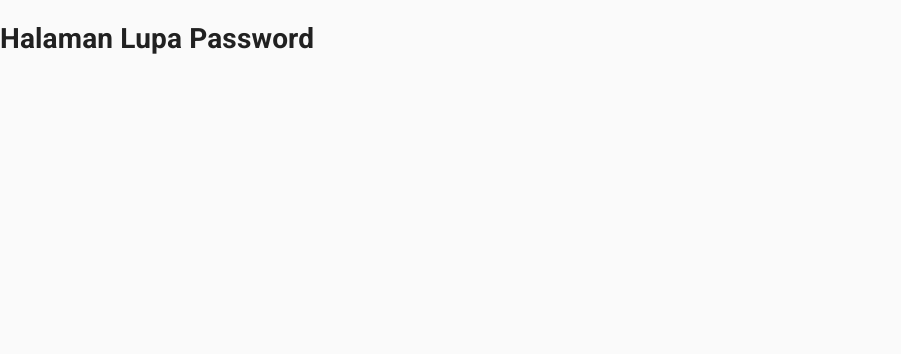
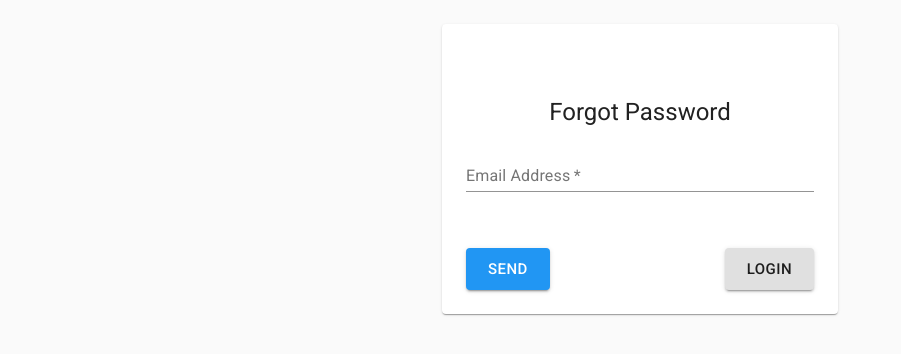
Before and after one commit to Swifter-n/aplikasi-penjualan, a React (Create React App) app: page /lupa-password in a window 1280 px wide. Shown: the top 354 px of the page, without its empty margins (0-901 px from the left). Built offline with nearby package versions, Linux system fonts and the light colour scheme; no server answers.

Commit message:
add pages forgot password and not found

```diff
--- a/package.json
+++ b/package.json
@@ -9,6 +9,7 @@
     "@testing-library/react": "^9.5.0",
     "@testing-library/user-event": "^7.2.1",
     "firebase": "^7.14.4",
+    "notistack": "^0.9.16",
     "react": "^16.13.1",
     "react-dom": "^16.13.1",
     "react-firebase-hooks": "^2.1.1",
--- a/src/App.js
+++ b/src/App.js
@@ -11,12 +11,14 @@ import FirebaseProvider from './components/FirebaseProvider';
 import CssBaseline from '@material-ui/core/CssBaseline';
 import ThemeProvider from '@material-ui/styles/ThemeProvider';
 import theme from './config/theme';
+import { SnackbarProvider } from 'notistack'
 
 function App() {
   return (
     <>
       <CssBaseline />
       <ThemeProvider theme={theme}>
+        <SnackbarProvider autoHideDuration={3000} maxSnack={3}>
           <FirebaseProvider>
             <Router>
               <Switch>
@@ -31,6 +33,7 @@ function App() {
               </Switch>
             </Router>
           </FirebaseProvider>
+        </SnackbarProvider>
       </ThemeProvider>
     </>
   );
--- a/src/pages/404/index.js
+++ b/src/pages/404/index.js
@@ -1,7 +1,18 @@
 import React from 'react';
+import { Link } from 'react-router-dom';
+import { Container, Paper, Typography } from '@material-ui/core';
+import useStyle from './style';
 
 function NotFound() {
-    return <h1>Halaman NotFound</h1>
+    const classes = useStyle();
+    return <Container maxWidth="xs">
+        <Paper className={classes.paper}>
+            <Typography>Halaman Tidak Ditemukan</Typography>
+            <Typography variant="h3">404</Typography>
+            <Typography component={Link} to='/'>Back to home</Typography>
+        </Paper>
+
+    </Container>
 }
 
 export default NotFound;
--- /dev/null
+++ b/src/pages/404/style.js
@@ -0,0 +1,11 @@
+import { makeStyles } from '@material-ui/styles';
+
+const useStyle = makeStyles(theme => ({
+    paper: {
+        marginTop: theme.spacing(6),
+        padding: theme.spacing(8),
+        textAlign: 'center'
+    }
+}));
+
+export default useStyle;
--- a/src/pages/lupa-password/index.js
+++ b/src/pages/lupa-password/index.js
@@ -1,7 +1,125 @@
-import React from 'react';
+import React, { useState } from 'react';
+import Paper from '@material-ui/core/Paper';
+import Container from '@material-ui/core/Container';
+import TextField from '@material-ui/core/TextField';
+import Button from '@material-ui/core/Button';
+import Grid from '@material-ui/core/Grid';
+import Typography from '@material-ui/core/Typography';
+import useStyle from './style';
+import { Link, Redirect } from 'react-router-dom';
+import isEmail from 'validator/lib/isEmail';
+import { useFirebase } from '../../components/FirebaseProvider';
+import AppLoading from '../../components/AppLoading';
+import { useSnackbar } from 'notistack'
 
 function LupaPassword() {
-    return <h1>Halaman Lupa Password</h1>
+    const classes = useStyle();
+    const [isSubmiting, setSubmiting] = useState(false);
+    const [form, setForm] = useState({
+        email: ''
+    });
+    const [error, setError] = useState({
+        email: ''
+    });
+    const { auth, user, loading } = useFirebase();
+    const { enqueueSnackbar } = useSnackbar();
+    const handleChange = e => {
+        setForm({
+            ...form, [e.target.name]: e.target.value
+        });
+        setError({
+            ...error, [e.target.name]: ''
+        });
+    }
+
+    const validate = () => {
+        const newErrors = { ...error };
+
+        if (!form.email) {
+            newErrors.email = 'Email is empty';
+        } else if (!isEmail(form.email)) {
+            newErrors.email = 'Email no valid'
+        }
+
+        return newErrors;
+    }
+
+    const handleSubmit = async e => {
+        e.preventDefault();
+        const findErrors = validate();
+        if (Object.values(findErrors).some(err => err !== '')) {
+            setError(findErrors);
+        } else {
+            try {
+                setSubmiting(true);
+                const actionCodeSettings = {
+                    url: `${window.location.origin}/login`
+                }
+                await auth.sendPasswordResetEmail(form.email, actionCodeSettings);
+                enqueueSnackbar(`please check your email: ${form.email}, a link to reset your new password`, {
+                    variant: 'success'
+                });
+                isSubmiting(false);
+            } catch (e) {
+                const newErrors = {};
+                switch (e.code) {
+                    case 'auth/user-not-found':
+                        newErrors.email = 'Email no registed';
+                        break;
+                    case 'auth/invalid-email':
+                        newErrors.email = 'Email no valid';
+                        break;
+                    default:
+                        newErrors.email = 'An error occurred, please try again';
+                        break;
+                }
+                setError(newErrors);
+                setSubmiting(false);
+            }
+        }
+    }
+
+    if (loading) {
+        return <AppLoading />
+    }
+
+    if (user) {
+        return <Redirect to='/' />
+    }
+
+
+    return <Container maxWidth="xs">
+        <Paper className={classes.paper}>
+            <Typography className={classes.title} variant="h5" component="h2">
+                Forgot Password
+            </Typography>
+            <form onSubmit={handleSubmit} noValidate>
+                <TextField
+                    id="email"
+                    name="email"
+                    type="email"
+                    margin="normal"
+                    label="Email Address"
+                    fullWidth
+                    required
+                    onChange={handleChange}
+                    helperText={error.email}
+                    error={error.email ? true : false}
+                    disabled={isSubmiting}
+
+                />
+                <Grid container>
+                    <Grid item xs>
+                        <Button disabled={isSubmiting} className={classes.buttons} type="submit" size="large" variant="contained" color="primary">Send</Button>
+                    </Grid>
+                    <Grid item>
+                        <Button disabled={isSubmiting} className={classes.buttons} component={Link} variant="contained" size="large" to='/login'>Login</Button>
+                    </Grid>
+                </Grid>
+            </form>
+
+        </Paper>
+    </Container>
 }
 
 export default LupaPassword;
--- /dev/null
+++ b/src/pages/lupa-password/style.js
@@ -0,0 +1,17 @@
+import { makeStyles } from '@material-ui/styles';
+
+const useStyle = makeStyles(theme => ({
+    title: {
+        marginTop: theme.spacing(6),
+        textAlign: 'center'
+    },
+    paper: {
+        padding: theme.spacing(3),
+        marginTop: theme.spacing(3)
+    },
+    buttons: {
+        marginTop: theme.spacing(6)
+    }
+}));
+
+export default useStyle;
```
Also changed, not shown: 1 other file (tests, documents, lock files or other folders). Lines whose indentation alone changed are shown as unchanged.
